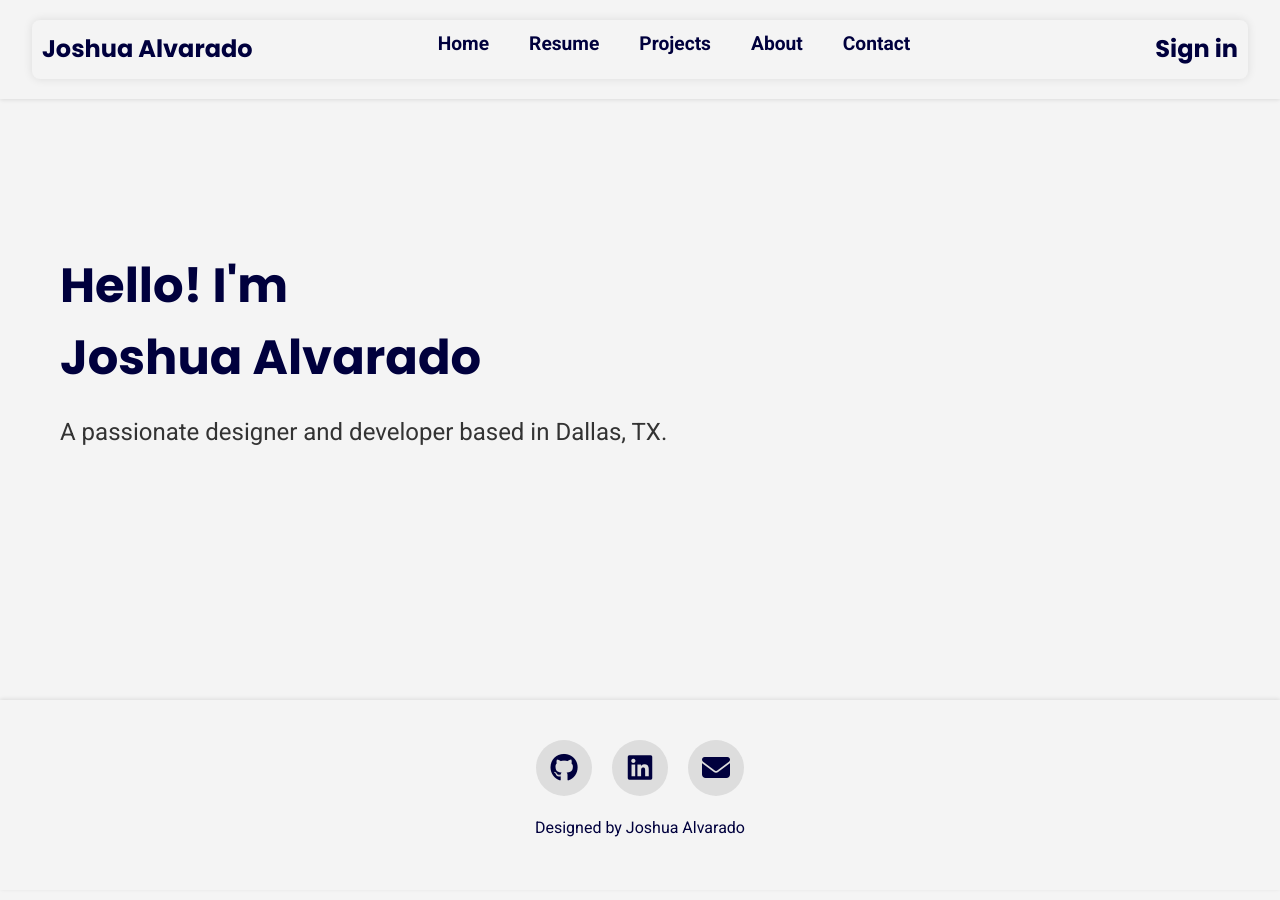
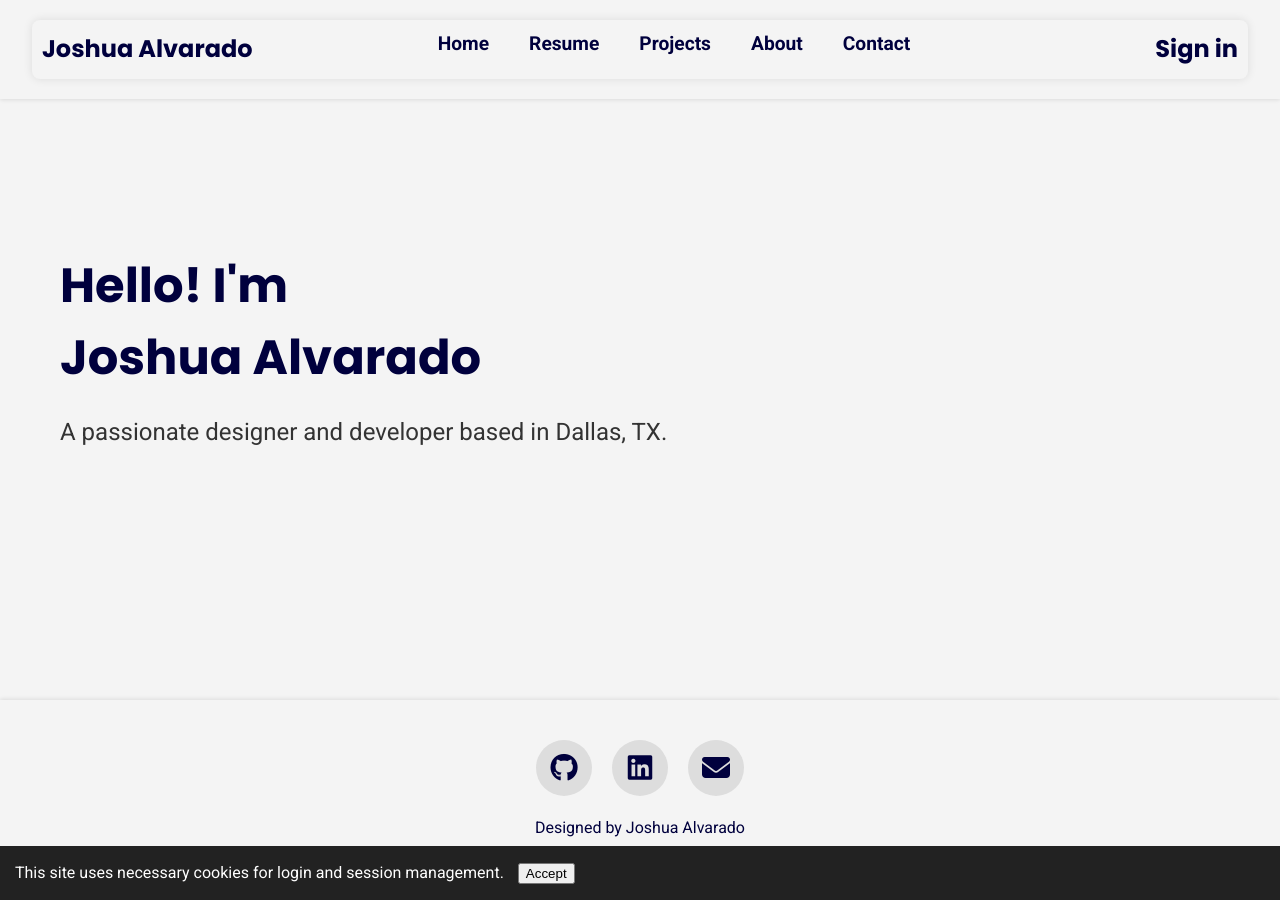
Before and after one commit to JoshuaAlvarado-hub/joshalvarado.com, a Jekyll site: the page built from index.html, in a window 1280 px wide. Built offline with Jekyll 4.4.1, drawn with Linux system fonts in a browser that asks for light colours; comment, search, counter and statistics services are not loaded; some of the changed lines change nothing that is shown.

Commit message:
moved cookie banner to default layout
cookie banner now present on any page a user starts on

```diff
--- a/_layouts/default.html
+++ b/_layouts/default.html
@@ -47,5 +47,11 @@
       {{ content }}
     </main>
     {% include footer.html %}
+
+    <!-- Cookie Banner -->
+    <div id="cookie-banner" style="position: fixed; bottom: 0; left: 0; right: 0; background: #222; color: #fff; padding: 15px; display: none; z-index: 999;">
+      <span>This site uses necessary cookies for login and session management.</span>
+      <button id="accept-cookies" style="margin-left: 10px;">Accept</button>
+    </div>
   </body>
 </html>
--- a/assets/js/manager.js
+++ b/assets/js/manager.js
@@ -1,12 +1,30 @@
+// Mobile
 document.addEventListener('DOMContentLoaded', () => {
-    const menuButton = document.querySelector('.menu-button');
-    const navItems = document.querySelector('.nav-items');
+  const menuButton = document.querySelector('.menu-button');
+  const navItems = document.querySelector('.nav-items');
 
+  if (menuButton && navItems) {
     menuButton.addEventListener('click', () => {
-        const isExpanded = menuButton.getAttribute('aria-expanded') === 'true';
-        menuButton.setAttribute('aria-expanded', !isExpanded);
-        navItems.classList.toggle('active');
+      const isExpanded = menuButton.getAttribute('aria-expanded') === 'true';
+      menuButton.setAttribute('aria-expanded', !isExpanded);
+      navItems.classList.toggle('active');
     });
+  }
+
+  // Cookie Banner
+  const banner = document.getElementById('cookie-banner');
+  const acceptBtn = document.getElementById('accept-cookies');
+
+  if (banner && acceptBtn) {
+    if (!hasConsentedToCookies()) {
+      banner.style.display = 'block';
+    }
+
+    acceptBtn.addEventListener('click', () => {
+      localStorage.setItem('cookieConsent', 'true');
+      banner.style.display = 'none';
+    });
+  }
 });
 
 export function closeMobileMenu() {
@@ -17,3 +35,8 @@ export function closeMobileMenu() {
     menuButton?.setAttribute('aria-expanded', 'false');
   }
 }
+
+// Helpers
+function hasConsentedToCookies() {
+  return localStorage.getItem('cookieConsent') === 'true';
+}
```
